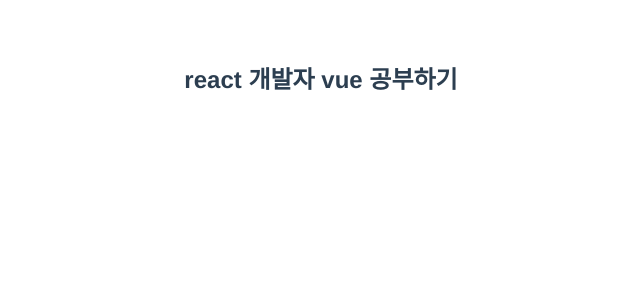
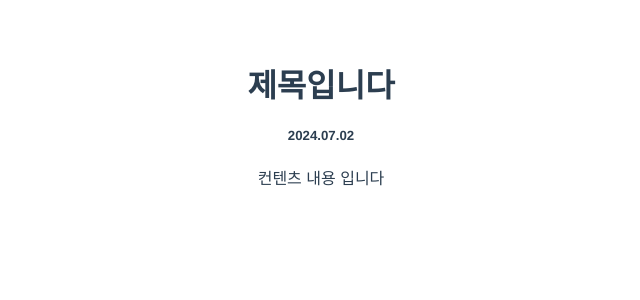
Before and after one commit to mingzzi96/vuelog, a Vue app: page /detail in a window 1280 px wide. Before the commit this address had no page. Shown: the top 300 px of the page, without its empty margins (319-959 px from the left). Built offline with nearby package versions, Linux system fonts and the light colour scheme.

Commit message:
feat: router-link사용해서 페이지 이동

```diff
--- a/src/App.vue
+++ b/src/App.vue
@@ -1,6 +1,4 @@
 <template>
-  <h2>react 개발자 vue 공부하기</h2>
-  <!-- <List :posts="posts"/> -->
   <router-view :posts="posts"></router-view>
 </template>
 
--- /dev/null
+++ b/src/components/detail.vue
@@ -0,0 +1,17 @@
+<template>
+  <div>
+    <h1>제목입니다</h1>
+    <h5>2024.07.02</h5>
+    <p>컨텐츠 내용 입니다</p>
+  </div>
+</template>
+
+<script>
+export default {
+    name: "DetailPage"
+}
+</script>
+
+<style>
+
+</style>
--- /dev/null
+++ b/src/components/home.vue
@@ -0,0 +1,16 @@
+<template>
+  <h2>react 개발자 vue 공부하기</h2>
+  <h4>공부하는 일개미가 되는 중.......</h4>
+  <br>
+  <router-link to="/list">list페이지 보러가기</router-link>
+</template>
+
+<script>
+export default {
+    name: "LandingPage",
+}
+</script>
+
+<style>
+
+</style>
--- a/src/components/list.vue
+++ b/src/components/list.vue
@@ -1,4 +1,5 @@
 <template>
+<router-link to="/">home으로...</router-link>
 <div v-for="(post, index) in posts" :key="post.title + index">
   <h4>{{post.title}}</h4>
   <!-- <h5>{{post.content}}</h5> -->
```
Also changed, not shown: src/router.js (+10 -0 lines).
